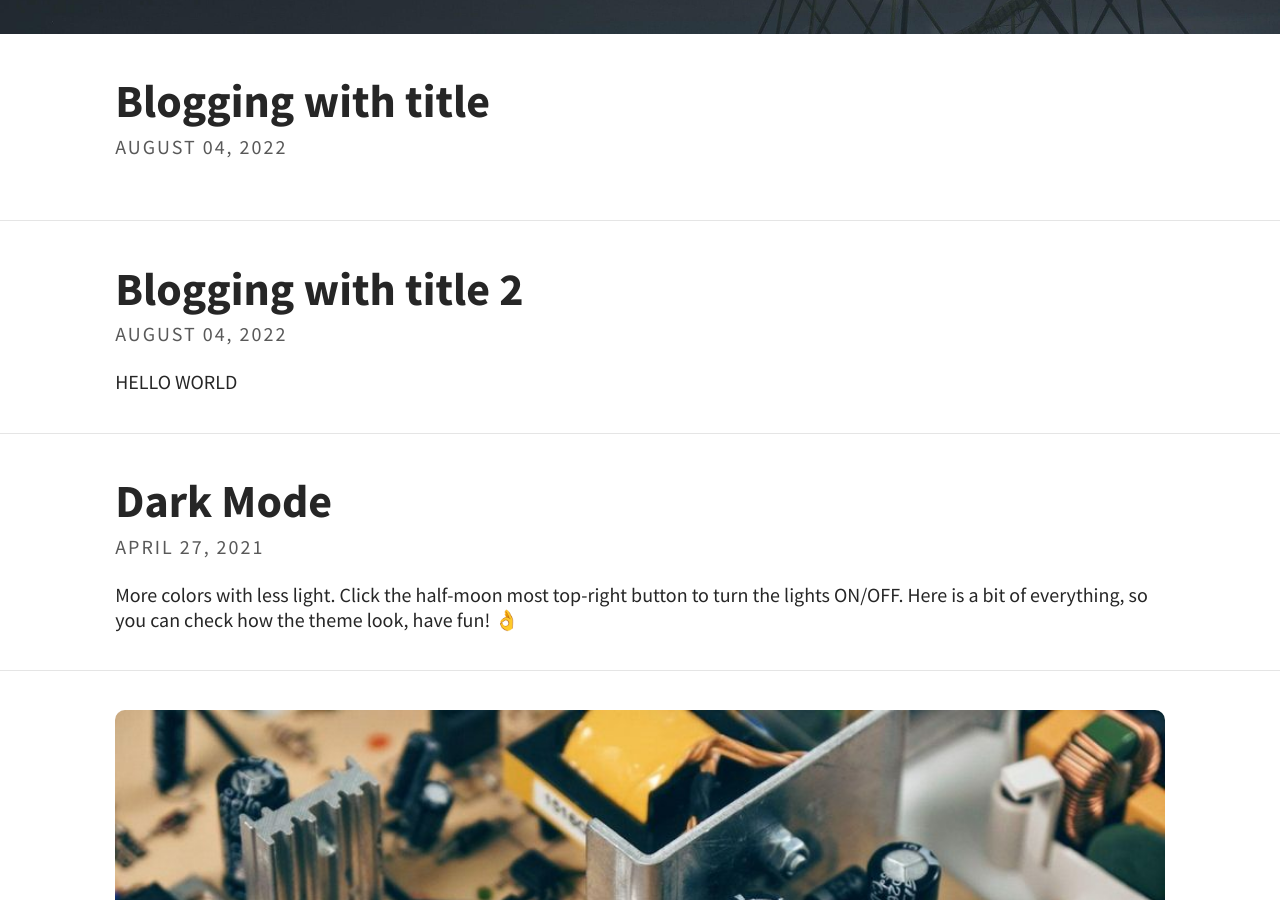
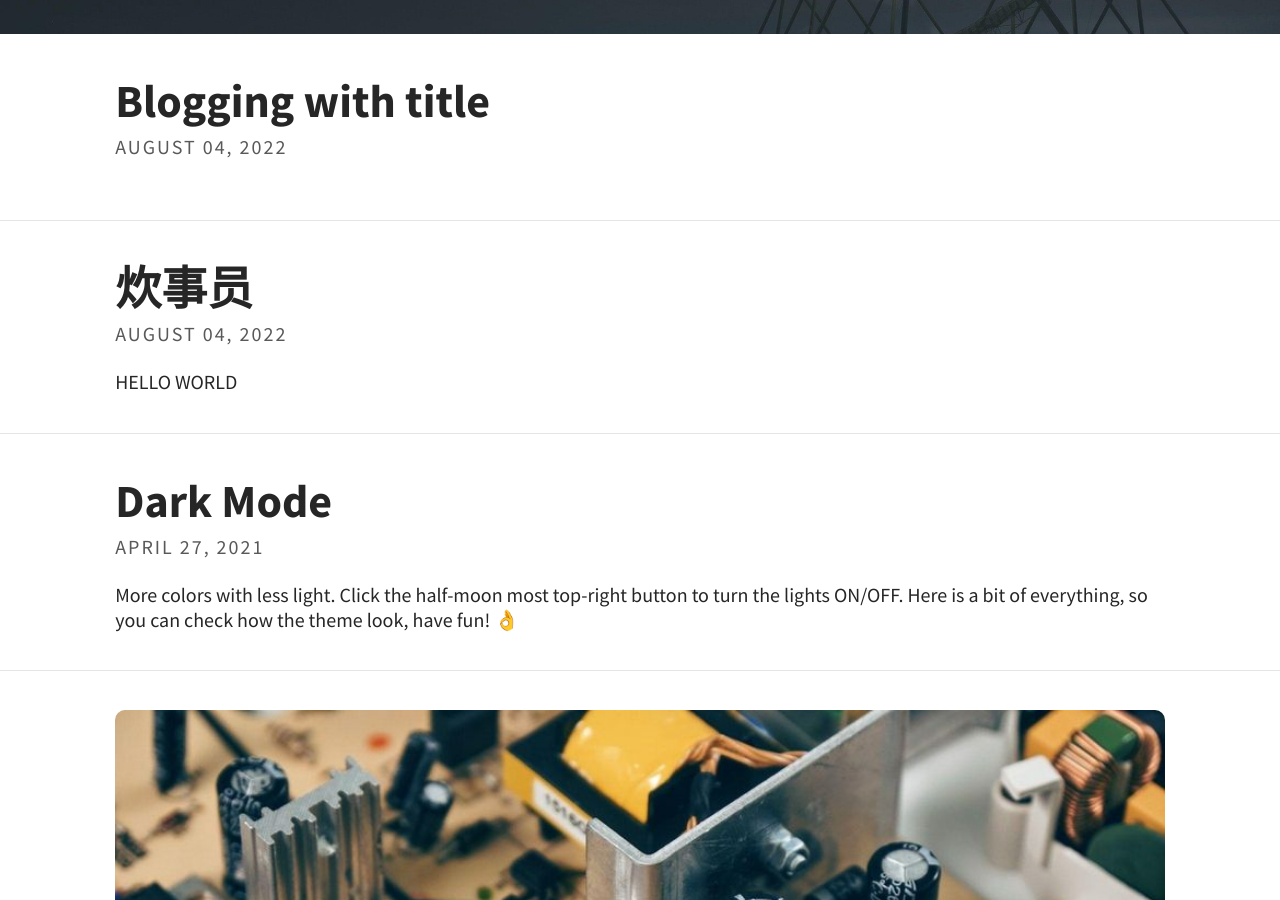
Before and after one commit to JeremyZ2/jeremyz2.github.io, a Jekyll site: the page built from index.html, in a window 1280 px wide and 900 px high, scrolled down 351 px. Built offline with Jekyll 4.4.1, drawn with Linux system fonts in a browser that asks for light colours; the list of posts is cut into pages by our own code.

Commit message:
blog&icon update

```diff
--- a/_posts/2022-8-4-hello-world.md
+++ b/_posts/2022-8-4-hello-world.md
@@ -1,16 +1,16 @@
 ---
 layout: post
 title: >
-    Blogging with title 2
+    炊事员
 tags: [Test, Image]
 ---
 # HELLO WORLD
 <br>
 
-![Keystone stlye pattern]("/img/keystonepattern.jpg")
+![Keystone stlye pattern]("JeremyZ2/jeremyz2.github.io/assets/img/keystonepattern.jpg")
 * 诶嘿嘿嘿嘿
 * 鸡汤来喽
 * 为什么不喝
 * <font color = "#ddd000">喝！为什么不喝！
 <br>
-<a style = 'color:red' href = 'https://www.bilibili.com/?spm_id_from=333.999.b_696e7465726e6174696f6e616c486561646572.1'> bilibili </a>
+<a style = 'color:red' href = 'https://www.bilibili.com/video/BV1L34y117pq?spm_id_from=333.337.search-card.all.click&vd_source=4fbf1fb1c283df095e78a8186d103515'> bilibili </a>
```
Also changed, not shown: assets/img/JZ.png (added).
